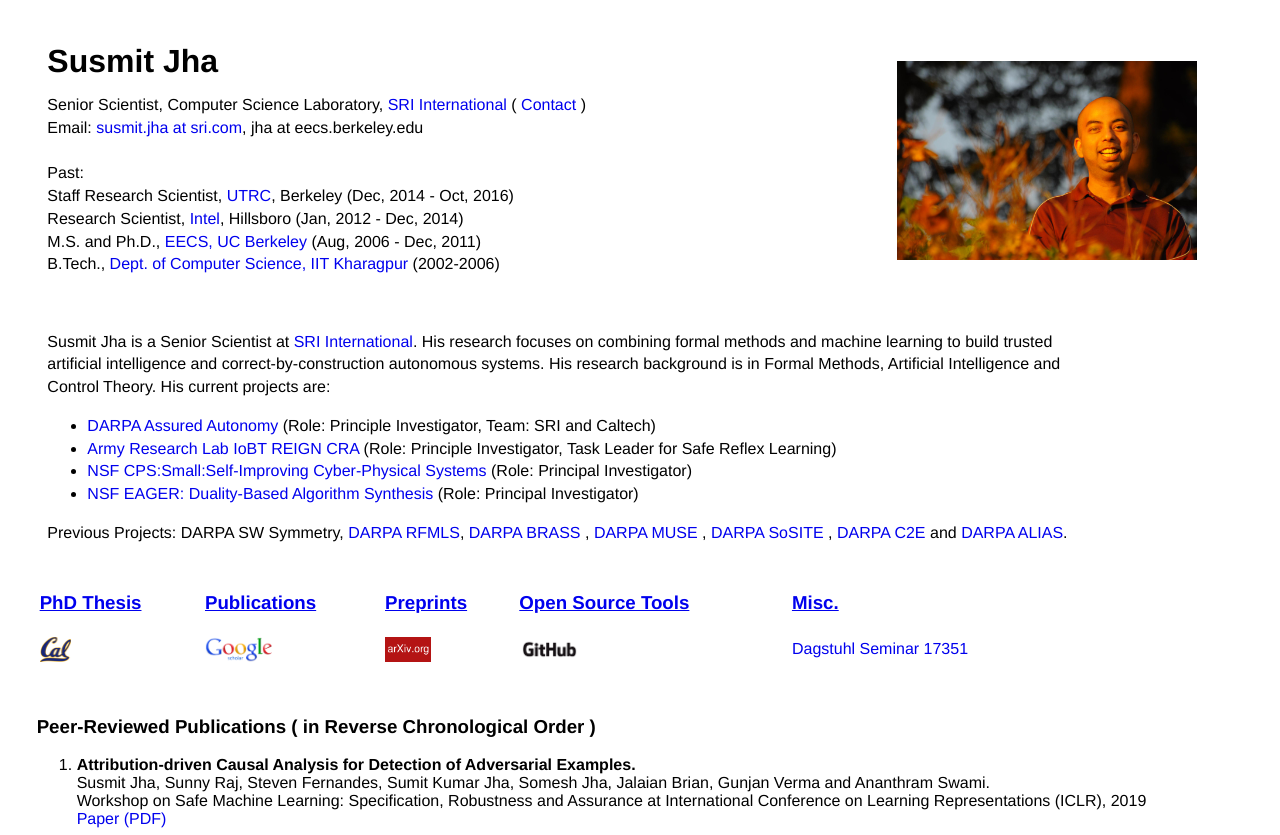
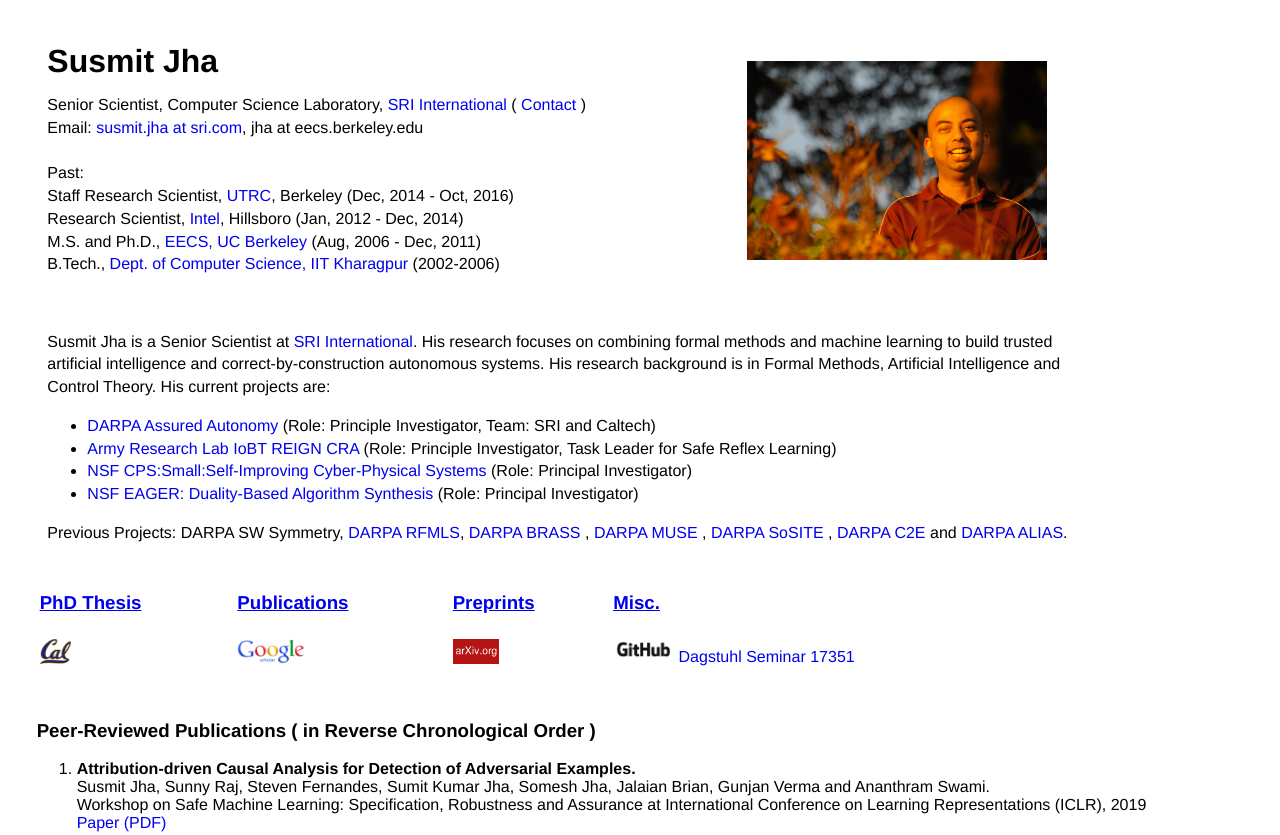
Before and after one commit to susmitjha/susmitjha.github.io, a plain HTML site: page index.html in a window 1280 px wide. Shown: the top 835 px of the page. Drawn offline with Linux system fonts and the light colour scheme.

```diff
--- a/index.html
+++ b/index.html
@@ -14,7 +14,7 @@
 body {font-family: 'Droid Sans', helvetica,Arial,sans-serif;}
 a:link, a:visited, a:active {text-decoration:none}
 div.container{width:85%; margin:1%; line-height:142%;}
-div.right{float:right;width:150px; margin:2em; padding:1em;}
+div.right{float:right;width:300px; margin:2em; padding:1em;}
 div.content{margin-left:1%; padding:1em;}
 </style>
 <script async src="https://www.googletagmanager.com/gtag/js?id=UA-5502848-3"></script>
@@ -100,9 +100,9 @@
     <td>
       <h3> <a href="#preprints"> <u> Preprints </u> </h3>
     </td>
-     <td>
+    <!-- <td>
       <h3> <a href="#projects"> <u> Open Source Tools </u> </h3>
-    </td>
+    </td> <-->
     <td>
       <h3> <a href="#misc"> <u> Misc. </u> </h3>
     </td>
@@ -119,8 +119,6 @@
     </td>
          <td>
       <a href="https://github.com/susmitjha"><img src="pictures/github.png" height=25px></a>
-    </td>
-    <td>
        <a href="https://www.dagstuhl.de/no_cache/en/program/calendar/semhp/druckversion.html?semnr=17351"> Dagstuhl Seminar 17351 </a>
     </td>
   </tr>
```
